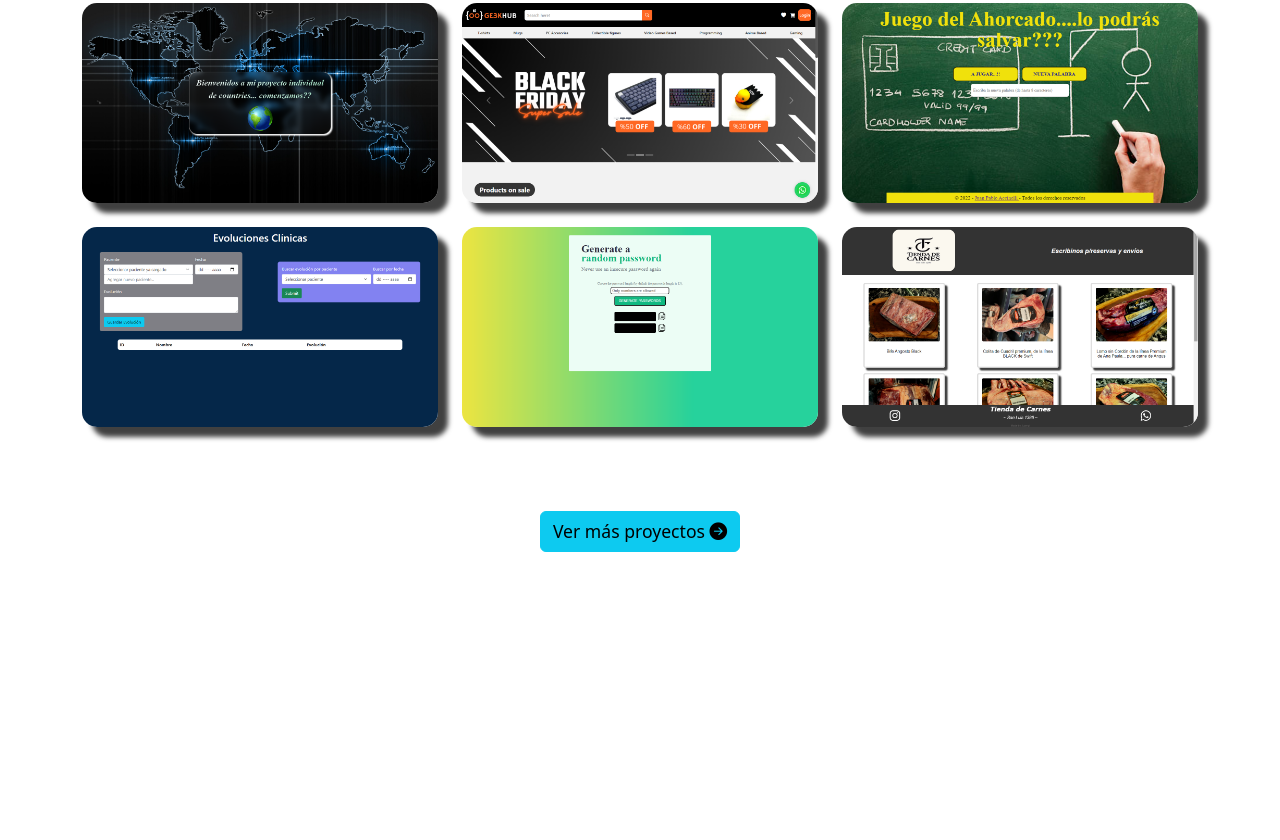
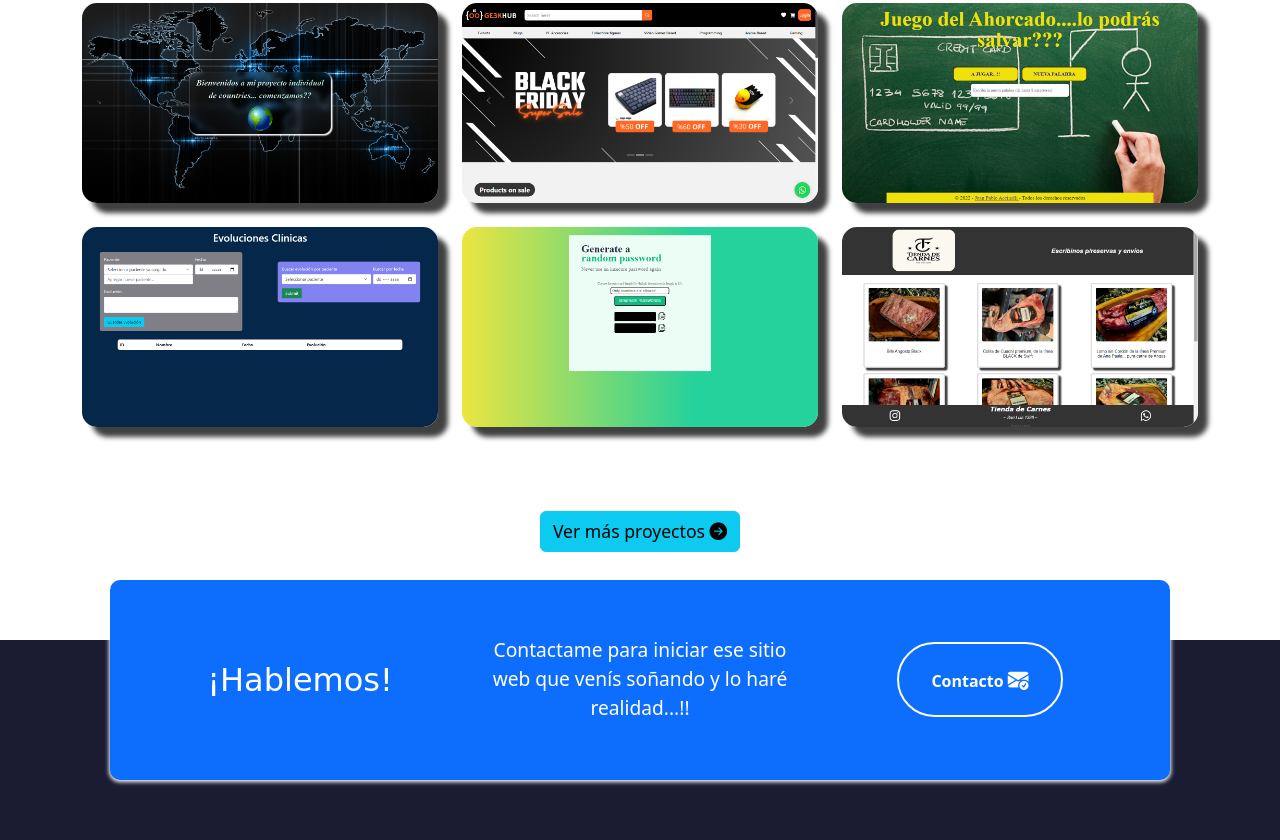
Before and after one commit to juampi85/portfolio, a plain HTML site: page index.html in a window 1280 px wide. Shown: the part 2301-3141 px from the top of the page. Before the commit the page ends 2913 px from the top, so only its background shows below. Drawn offline with nearby package versions, Linux system fonts and the light colour scheme; a web font is replaced by a local one.

Commit message:
Finaliza la sección de contacto

```diff
--- a/index.html
+++ b/index.html
@@ -280,12 +280,40 @@
         </div>
       </div>
       <a href="https://github.com/juampi85?tab=repositories" target="_blank" rel="noopener noreferrer">
-        <button type="button" class="btn btn-info">
+        <button type="button" class="btn btn-info mb-5">
           Ver más proyectos
           <i class="bi bi-arrow-right-circle-fill"></i>
         </button>
       </a>
     </section>
+
+    <!-- Contacto -->
+    <section class="contacto seccion-oscura">
+      <div class="container">
+        <div class="container text-center rectangulo d-flex justify-content-evenly">
+          <div class="row">
+            <div class="col-12 col-md-4 seccion-titulo">
+              ¡Hablemos!
+            </div>
+            <div class="col-12 col-md-4 descripcion">
+              Contactame para iniciar ese sitio web que venís soñando y lo haré realidad...!!
+            </div>
+            <div class="col-12 col-md-4">
+              <a href="mailto:juanpaccinelli@gmail.com">
+                <button type="button">
+                  Contacto
+                  <i class="bi bi-envelope-check-fill"></i>
+                </button>
+              </a>
+            </div>
+          </div>
+        </div>
+      </div>
+    </section>
+
+    <!-- Footer -->
+
+
 
     <script
       src="https://cdn.jsdelivr.net/npm/bootstrap@5.3.2/dist/js/bootstrap.bundle.min.js"
--- a/style.css
+++ b/style.css
@@ -203,6 +203,62 @@ h1 {
   margin: 10px;
 }
 
+
+/* Contacto */
+.contacto .container {
+  max-width: 1100px;
+  min-height: 200px;
+  padding: 20px;
+}
+
+.contacto .rectangulo {
+  margin-top: -5rem;
+  background-color: rgb(13,110,253);
+  border-radius: 10px;
+  box-shadow: 0 1px 4px 1px white;
+}
+
+.contacto .row {
+  width: 100%;
+  display: flex;
+  align-items: center;
+}
+
+.contacto .descripcion {
+  color: white;
+  font-size: 1.2rem;
+}
+
+.contacto button {
+  color: white;
+  font-weight: bold;
+  background-color: transparent;
+  border: 2px solid white;
+  padding: 1.25em 2em;
+  margin: 10px;
+  border-radius: 100px;
+  transition: all 0.2s ease-in-out;
+  &:hover {
+    background-color: white;
+    color: black;
+
+  }
+}
+
+.contacto button i {
+  color: white;
+  font-size: 1.3rem;
+  transition: all 0.2s ease-in-out;
+}
+
+.contacto button:hover i {
+  color: black;
+}
+
+
+
+
+
 /* RESPONSIVE */
 @media screen and (max-width: 400px) {
   .overlay p {
```
